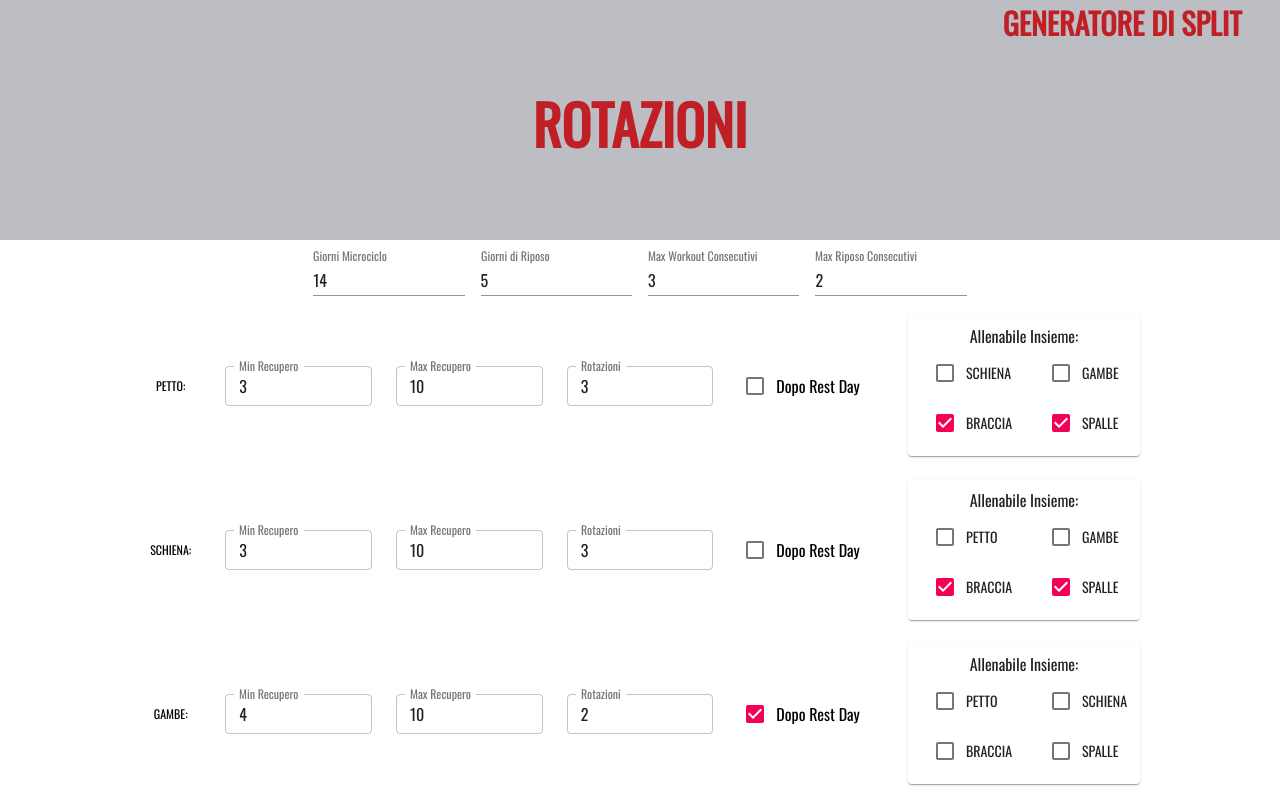
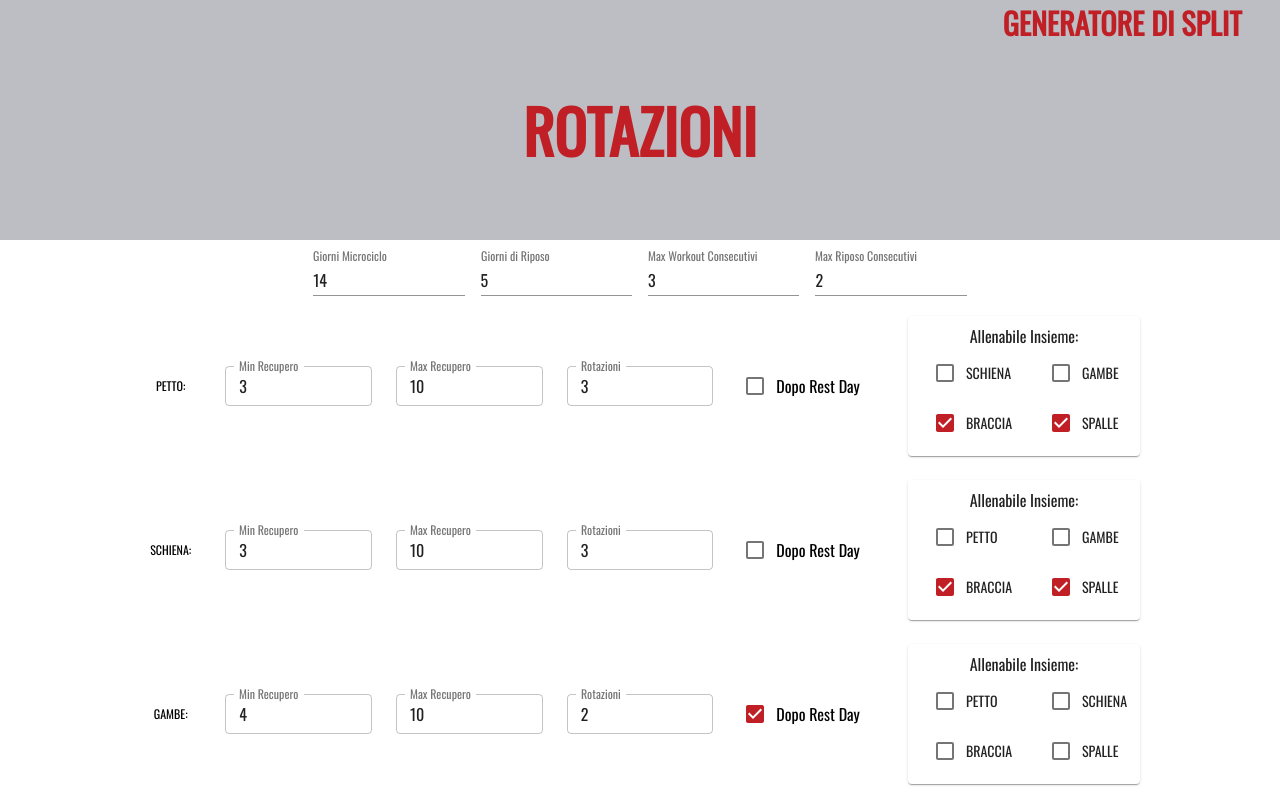
Before and after one commit to crybot/Rotazioni, a React (Create React App) app in the folder client/: page / in a window 1280 px wide. Shown: the top 800 px of the page. Built offline with nearby package versions, Linux system fonts and the light colour scheme.

Commit message:
Apply more uniform global theming

```diff
--- a/client/src/App.css
+++ b/client/src/App.css
@@ -17,19 +17,6 @@ table {
   margin-bottom: 30vh;
 }
 
-.App-title1 {
-  color: #c01f25;
-  font-size: 30px;
-  margin-top: 0;
-  text-align: right;
-  padding-right: 3vw;
-}
-
-.App-title2 {
-  color: #c01f25;
-  font-size: 55px;
-}
-
 .App-header {
   background-color: #bcbec4;
   min-height: 30vh;
--- a/client/src/App.js
+++ b/client/src/App.js
@@ -10,20 +10,41 @@ const theme = createMuiTheme({
   typography: {
     fontFamily: [
       'Oswald',
-      'regular',
     ].join(','),
-  },});
+  },
+  palette: {
+    secondary: {
+      main: '#c01f25', // shade of dark red
+    }
+  }
+});
+
+const useStyles = makeStyles({
+  title1: {
+    color: theme.palette.secondary.main,
+    fontSize: '30px',
+    marginTop: '0',
+    textAlign: 'right',
+    paddingRight: '3vw',
+  },
+
+  title2: {
+    color: theme.palette.secondary.main,
+    fontSize: '60px',
+  },
+});
 
 function App() {
   const numbers = [...Array(14).keys()]
+  const classes = useStyles();
 
   return (
     <ThemeProvider theme={theme}>
       <div className="App">
         <header className="App-header">
           <Typography>
-            <h2 className="App-title1"> GENERATORE DI SPLIT </h2>
-            <h1 className="App-title2"> ROTAZIONI </h1>
+            <h2 className={classes.title1}> GENERATORE DI SPLIT </h2>
+            <h1 className={classes.title2}> ROTAZIONI </h1>
           </Typography>
         </header>
         <body>
--- a/client/src/SplitTable.js
+++ b/client/src/SplitTable.js
@@ -1,5 +1,6 @@
 import { Typography } from '@material-ui/core';
 import { useState } from 'react';
+import { useTheme } from '@material-ui/core/styles';
 
 function weekday(n) {
   return {0: 'LUNEDÌ', 1: 'MARTEDÌ', 2: 'MERCOLEDÌ',
@@ -7,10 +8,13 @@ function weekday(n) {
     6: 'DOMENICA'}[(n-1) % 7]
 }
 
+
 function SplitCell(props) {
+  const theme = useTheme();
+  console.log(theme.palette)
 
   return (
-    <td style={{backgroundColor: (props.marked ? 'red' : '')}}>
+    <td style={{backgroundColor: (props.marked ? theme.palette.secondary.main : '')}}>
       <Typography align="center">
         {props.groups.join(' & ')}
       </Typography>
```
